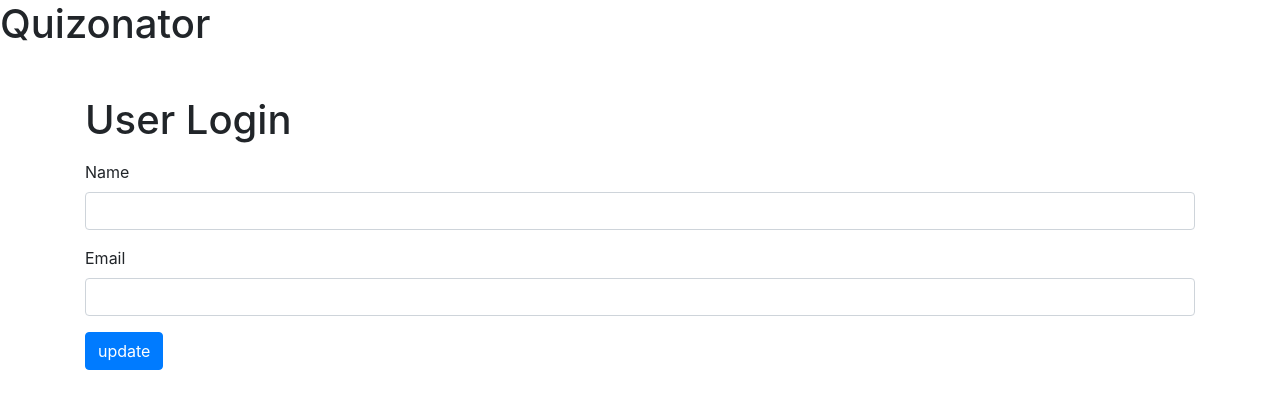
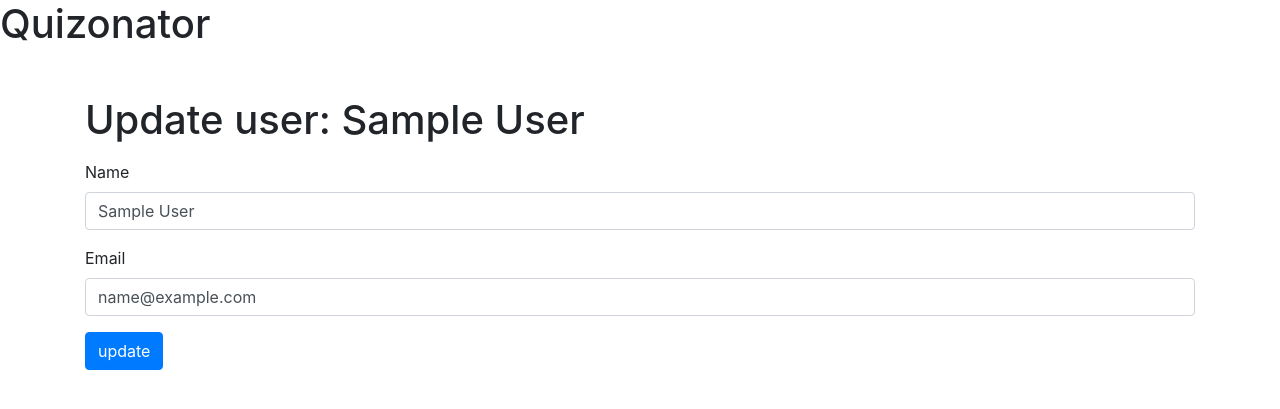
Before and after one commit to KubiakJakub01/quizoinator, a Flask app: page /update/1 in a window 1280 px wide. Shown: the part 56-465 px from the top of the page. Run offline with Flask 3, Linux system fonts and the light colour scheme; the visitor is signed in with stand-in values (Sample User, id 1); some libraries are stand-ins or nearby versions.

Commit message:
Allow update only correct user

```diff
--- a/src/app.py
+++ b/src/app.py
@@ -118,6 +118,8 @@ def update(id):
                                    form=form,
                                    name_to_update=name_to_update)
     else:
+        form.name.data = name_to_update.name
+        form.email.data = name_to_update.email
         return render_template("update.html",
                                form=form,
                                name_to_update=name_to_update,
--- a/src/templates/update.html
+++ b/src/templates/update.html
@@ -3,13 +3,14 @@
 <!DOCTYPE html>
 <html>
   <head>
-    <title>User Login</title>
+    <title>Update user</title>
     <!-- Bootstrap CSS -->
     <link rel="stylesheet" href="https://stackpath.bootstrapcdn.com/bootstrap/4.3.1/css/bootstrap.min.css" integrity="sha384-ggOyR0iXCbMQv3Xipma34MD+dH/1fQ784/j6cY/iJTQUOhcWr7x9JvoRxT2MZw1T" crossorigin="anonymous">
   </head>
   <body>
+    {% if id == current_user._id %}
     <div class="container">
-      <h1 class="mt-5 mb-3">User Login</h1>
+      <h1 class="mt-5 mb-3">Update user: {{ current_user.name }}</h1>
       <form method="POST" class="mb-5">
         {{ form.hidden_tag() }}
         <div class="form-group">
@@ -25,6 +26,13 @@
     <script src="https://code.jquery.com/jquery-3.3.1.slim.min.js" integrity="sha384-q8i/X+965DzO0rT7abK41JStQIAqVgRVzpbzo5smXKp4YfRvH+8abtTE1Pi6jizo" crossorigin="anonymous"></script>
     <script src="https://cdnjs.cloudflare.com/ajax/libs/popper.js/1.14.7/umd/popper.min.js" integrity="sha384-UO2eT0CpHqdSJQ6hJty5KVphtPhzWj9WO1clHTMGa3JDZwrnQq4sF86dIHNDz0W1" crossorigin="anonymous"></script>
     <script src="https://stackpath.bootstrapcdn.com/bootstrap/4.3.1/js/bootstrap.min.js" integrity="sha384-JjSmVgyd0p3pXB1rRibZUAYoIIy6OrQ6VrjIEaFf/nJGzIxFDsf4x0xIM+B07jRM" crossorigin="anonymous"></script>
-  </body>
+    {% else %}
+
+    <div class="container">
+      <h1 class="mt-5 mb-3">You are not authorized to update this user!</h1>
+    </div>
+
+    {% endif %}
+</body>
 </html>
 {% endblock %}
```
